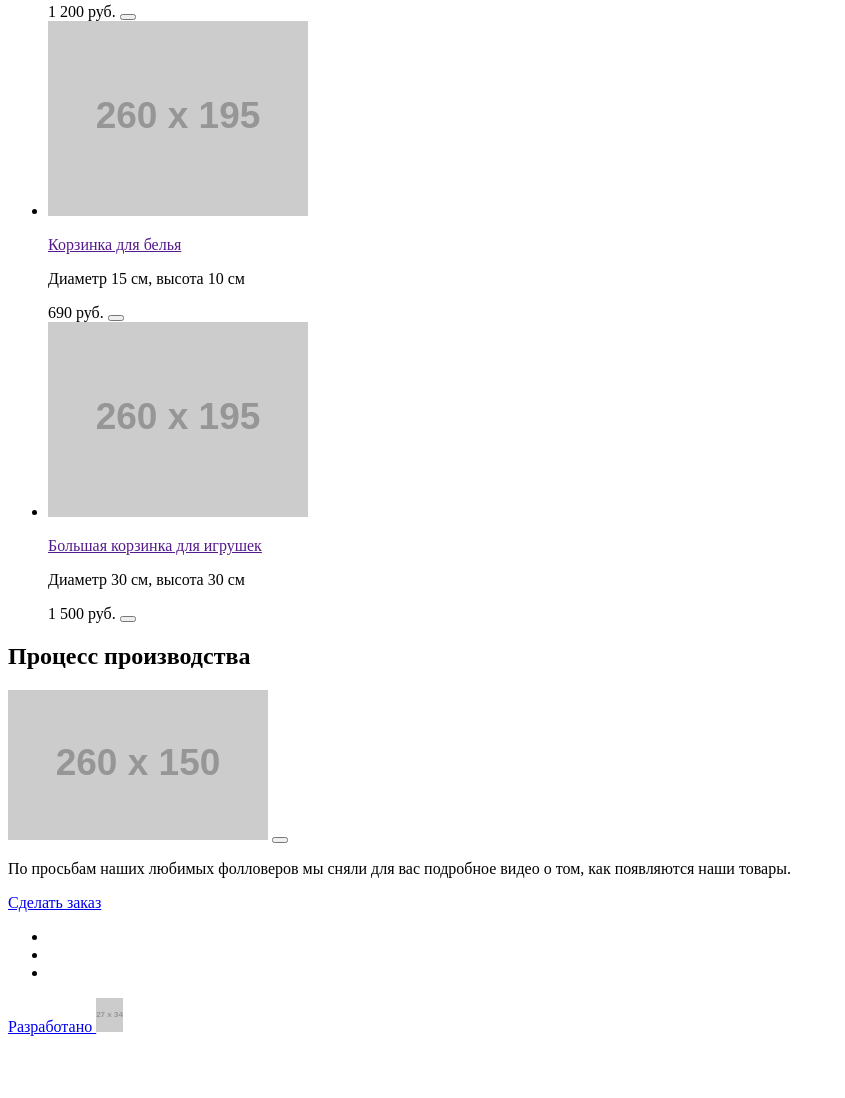
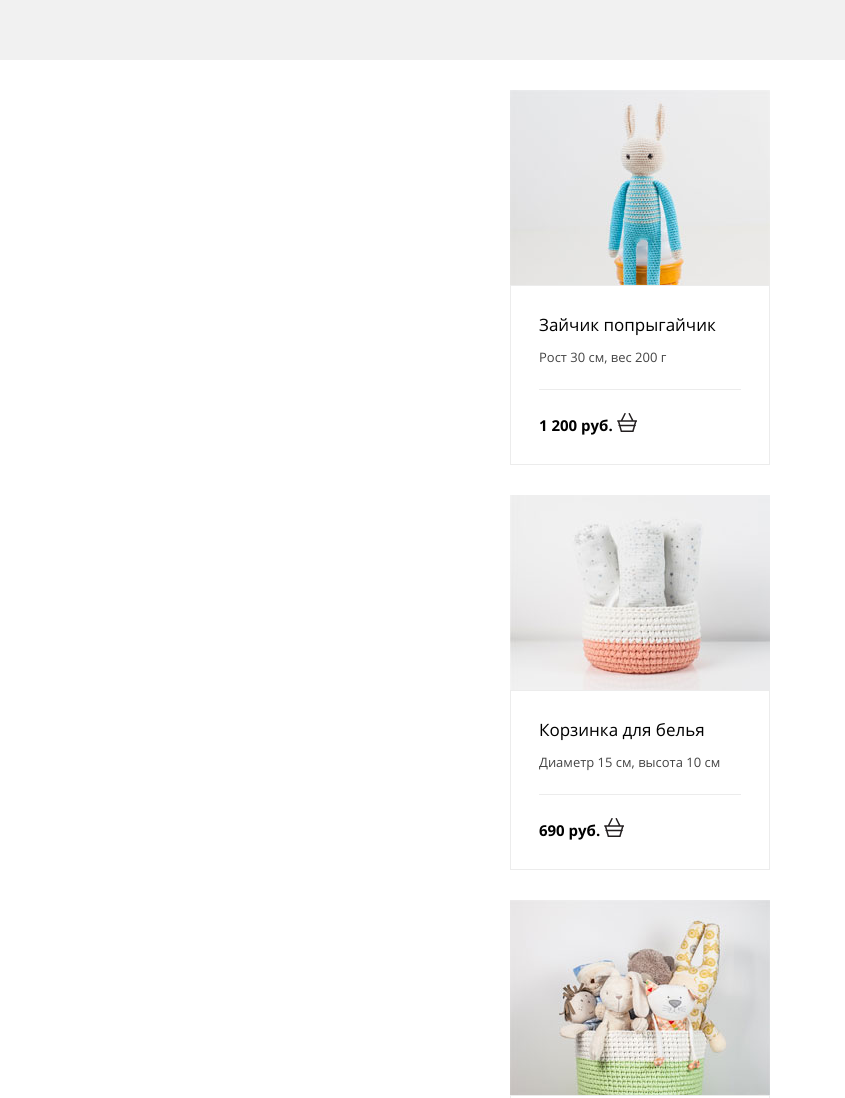
Before and after one commit to aliks-ray/1305465-mishka-20, a plain HTML site: page source/catalog.html in a window 1280 px wide. Shown: the part 542-1640 px from the top of the page, without its empty margins (0-845 px from the left). Before the commit the page ends 1594 px from the top, so only its background shows below. Drawn offline with nearby package versions, Linux system fonts and the light colour scheme; files that its build step writes are made by us from their sources; placeholder pictures from the web are drawn by us; files whose address does not match are found by name.

Commit message:
Начата верстка страницы каталога с препроцессором

```diff
--- a/source/catalog.html
+++ b/source/catalog.html
@@ -3,12 +3,15 @@
   <head>
     <meta charset="utf-8">
     <title>HTML Academy: Мишка</title>
+    <link href="css/style.css" rel="stylesheet">
   </head>
   <body class="page-body">
     <header class="page-header">
-      <a class="page-header__logo" href="index.html">
-        <img src=""../img/logo-mobile.svg"" width="86" height="35" alt="Логотип интернет-магазина Мишка">
+      <div class="page-header__wrapper">
+        <a class="page-header__logo" href="#">
+          <img src="../img/logo-mobile.svg" width="86" height="35" alt="Логотип интернет-магазина Мишка">
         </a>
+      </div>
       <nav class="main-nav">
         <button class="main-nav__toggle" type="button">
           <span class="visually-hidden">Открыть меню</span>
@@ -36,12 +39,14 @@
       <h1 class="page-title">Каталог товаров</h1>
 
       <section class="products">
+        <div class="products__wrapper">
           <h2 class="visually-hidden">Список товаров</h2>
           <ul class="products__list">
             <li class="products__item product-card">
               <a href="">
-              <img class="product-card__image product-card__image--rabbit" src="https://via.placeholder.com/260x195" alt="Вязаная игрушка «Зайчик попрыгайчик»">
+                <img class="product-card__image product-card__image--rabbit" src="../img/photo-hare-mobile@1x.jpg" alt="Вязаная игрушка «Зайчик попрыгайчик»">
               </a>
+              <div class="product-card__wrapper">
                 <p class="product-card__title">
                   <a href="">Зайчик попрыгайчик</a>
                 </p>
@@ -50,11 +55,13 @@
                   <span class="product-card__price">1 200 руб.</span>
                   <button class="product-card__button" type="button" aria-label="Добавить в корзину"></button>
                 </div>
+              </div>
             </li>
             <li class="products__item product-card">
               <a href="">
-              <img class="product-card__image product-card__image--laundry-basket" src="https://via.placeholder.com/260x195" alt="Вязаная корзинка для белья">
+                <img class="product-card__image product-card__image--laundry-basket" src="../img/photo-bowl-mobile@1x.jpg" alt="Вязаная корзинка для белья">
               </a>
+              <div class="product-card__wrapper">
                 <p class="product-card__title">
                   <a href="">Корзинка для белья</a>
                 </p>
@@ -63,11 +70,13 @@
                   <span class="product-card__price">690 руб.</span>
                   <button class="product-card__button" type="button" aria-label="Добавить в корзину"></button>
                 </div>
+              </div>
             </li>
             <li class="products__item product-card">
               <a href="">
-              <img class="product-card__image product-card__image--big-toy-basket" src="https://via.placeholder.com/260x195" alt="Большая вязаная корзина для игрушек»">
+                <img class="product-card__image product-card__image--big-toy-basket" src="../img/photo-toys-mobile@1x.jpg" alt="Большая вязаная корзина для игрушек»">
               </a>
+              <div class="product-card__wrapper">
                 <p class="product-card__title">
                   <a href="">Большая корзинка для игрушек</a>
                 </p>
@@ -76,8 +85,10 @@
                   <span class="product-card__price">1 500 руб.</span>
                   <button class="product-card__button" type="button" aria-label="Добавить в корзину"></button>
                 </div>
+              </div>
             </li>
           </ul>
+        </div>
       </section>
 
       <section class="production-process">
@@ -110,7 +121,7 @@
       <p class="developed">
         <a class="developed__link" href="https://htmlacademy.ru/intensive/adaptive">
           Разработано
-          <img src="https://via.placeholder.com/27x34" width="27" height="34" alt="Логотип HTML Academy">
+          <img src="../img/logo-htmlacademy.svg" width="27" height="34" alt="Логотип HTML Academy">
         </a>
       </p>
     </footer>
--- a/source/less/blocks/product-card.less
+++ b/source/less/blocks/product-card.less
@@ -0,0 +1,56 @@
+.product-card {
+  width: 260px;
+}
+
+.product-card__image {
+  display: block;
+  max-width: 100%;
+}
+
+.product-card__link {
+  display: block;
+  color: @basic-black;
+  text-decoration: none;
+}
+
+.product-card__wrapper {
+  box-sizing: border-box;
+  padding-top: 27px;
+  padding-bottom: 27px;
+  padding-left: 28px;
+  padding-right: 28px;
+  border: 1px solid @special-grey;
+}
+
+.product-card__title {
+  margin: 0;
+  margin-bottom: 5px;
+  font-size: 17px;
+  line-height: 24px;
+}
+
+.product-card__description {
+  margin-top: 0;
+  margin-bottom: 17px;
+  font-size: 13px;
+  line-height: 30px;
+  color: @basic-grey;
+}
+
+.product-card__price-wrapper {
+  box-sizing: border-box;
+  padding-top: 23px;
+  border-top: 1px solid @special-grey;
+  font-weight: bold;
+  font-size: 15px;
+  line-height: 24px;
+}
+
+.product-card__button {
+  width: 20px;
+  min-height: 19px;
+  border: none;
+  background-image: url("../img/icon-cart.svg");
+  background-repeat: no-repeat;
+  background-color: transparent;
+}
--- a/source/less/blocks/products.less
+++ b/source/less/blocks/products.less
@@ -0,0 +1,13 @@
+.products__wrapper {
+  width: 260px;
+  margin: auto;
+  margin-top: 30px;
+}
+
+.products__list {
+  .no-list-style;
+}
+
+.products__item {
+  margin-bottom: 30px;
+}
```
Lines whose indentation alone changed are shown as unchanged.
